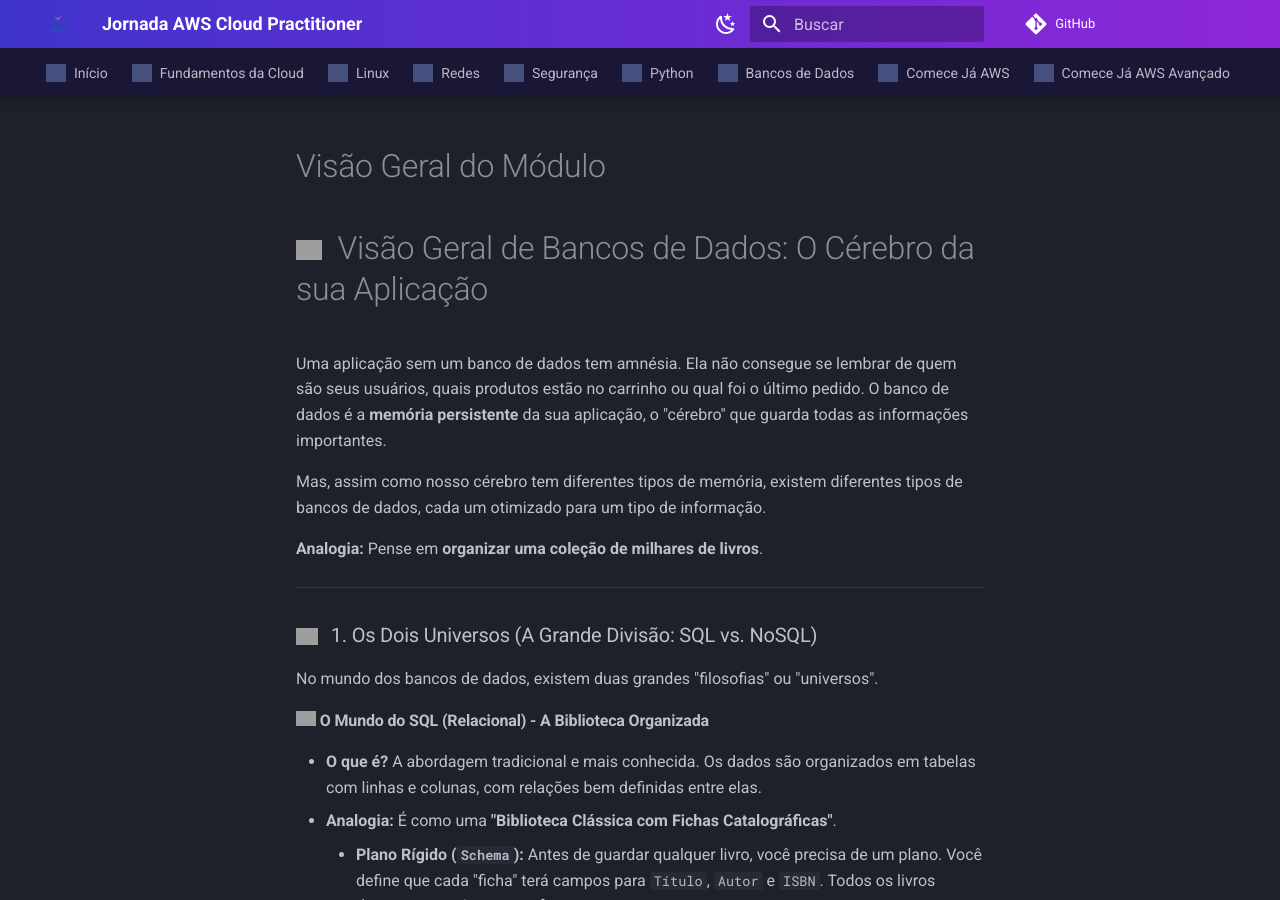
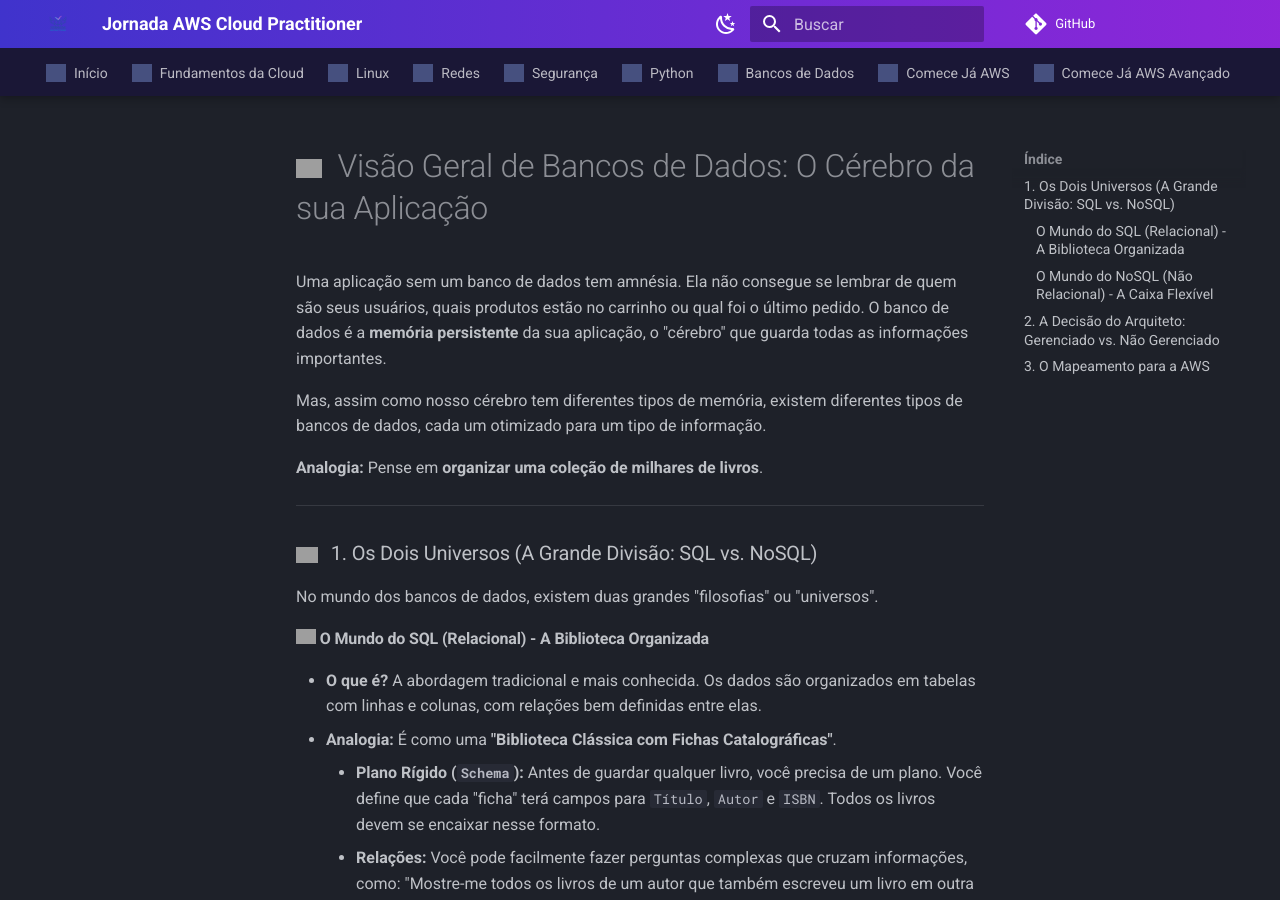
Before and after one commit to RenatofilhoDevandtech/jornada-aws-practitioner, an MkDocs documentation site: the page built from docs/06_Bancos_de_Dados/index.md, in a window 1280 px wide and 900 px high. Built offline with MkDocs 1.6.1 and Material for MkDocs 9.7.7, drawn with Linux system fonts in a browser that asks for light colours; comment, search, counter and statistics services are not loaded; grey boxes are pictures that could not be loaded.

Commit message:
docs: :mag: correções de conteúdo em redes, segurança, Python, bancos e página inicial

```diff
--- a/docs/03_Redes/index.md
+++ b/docs/03_Redes/index.md
@@ -1,4 +1,3 @@
-# Visão Geral do Módulo
 # <img src="https://api.iconify.design/mdi/lan.svg?color=currentColor" width="26" style="vertical-align:middle; margin-right:8px;" /> Visão Geral de Redes: As Estradas da Nuvem
 
 Nenhum serviço na nuvem, de uma instância EC2 a uma função Lambda, funciona sem uma rede por baixo. Se a computação é o "motor" e o armazenamento é a "garagem", a rede são as **"estradas, ruas e sinais de trânsito"** da sua cidade digital.
--- a/docs/04_Seguranca/index.md
+++ b/docs/04_Seguranca/index.md
@@ -1,4 +1,3 @@
-# Visão Geral do Módulo
 # <img src="https://api.iconify.design/mdi/shield-lock-outline.svg?color=currentColor" width="26" style="vertical-align:middle; margin-right:8px;" /> Visão Geral de Segurança: Construindo sua Fortaleza na Nuvem
 
 Na nuvem, a segurança não é um recurso opcional; é a **fundação** sobre a qual tudo é construído. A boa notícia é que a AWS nos dá as ferramentas para criar uma infraestrutura que pode ser muito mais segura do que um data center tradicional. Mas, para isso, precisamos entender as regras do jogo.
--- a/docs/05_Python/index.md
+++ b/docs/05_Python/index.md
@@ -1,4 +1,3 @@
-# Visão Geral do Módulo
 # <img src="https://api.iconify.design/mdi/language-python.svg?color=currentColor" width="26" style="vertical-align:middle; margin-right:8px;" /> Visão Geral de Python: O Canivete Suíço da Automação na Nuvem
 
 Até agora, interagimos com a AWS através do Console (com cliques) e da CLI (com comandos). Agora, vamos conhecer a ferramenta que nos dá superpoderes: a **programação**.
--- a/docs/06_Bancos_de_Dados/index.md
+++ b/docs/06_Bancos_de_Dados/index.md
@@ -1,4 +1,3 @@
-# Visão Geral do Módulo
 # <img src="https://api.iconify.design/mdi/database-outline.svg?color=currentColor" width="26" style="vertical-align:middle; margin-right:8px;" /> Visão Geral de Bancos de Dados: O Cérebro da sua Aplicação
 
 Uma aplicação sem um banco de dados tem amnésia. Ela não consegue se lembrar de quem são seus usuários, quais produtos estão no carrinho ou qual foi o último pedido. O banco de dados é a **memória persistente** da sua aplicação, o "cérebro" que guarda todas as informações importantes.
```
Also changed, not shown: docs/index.md (+1 -1 lines).
